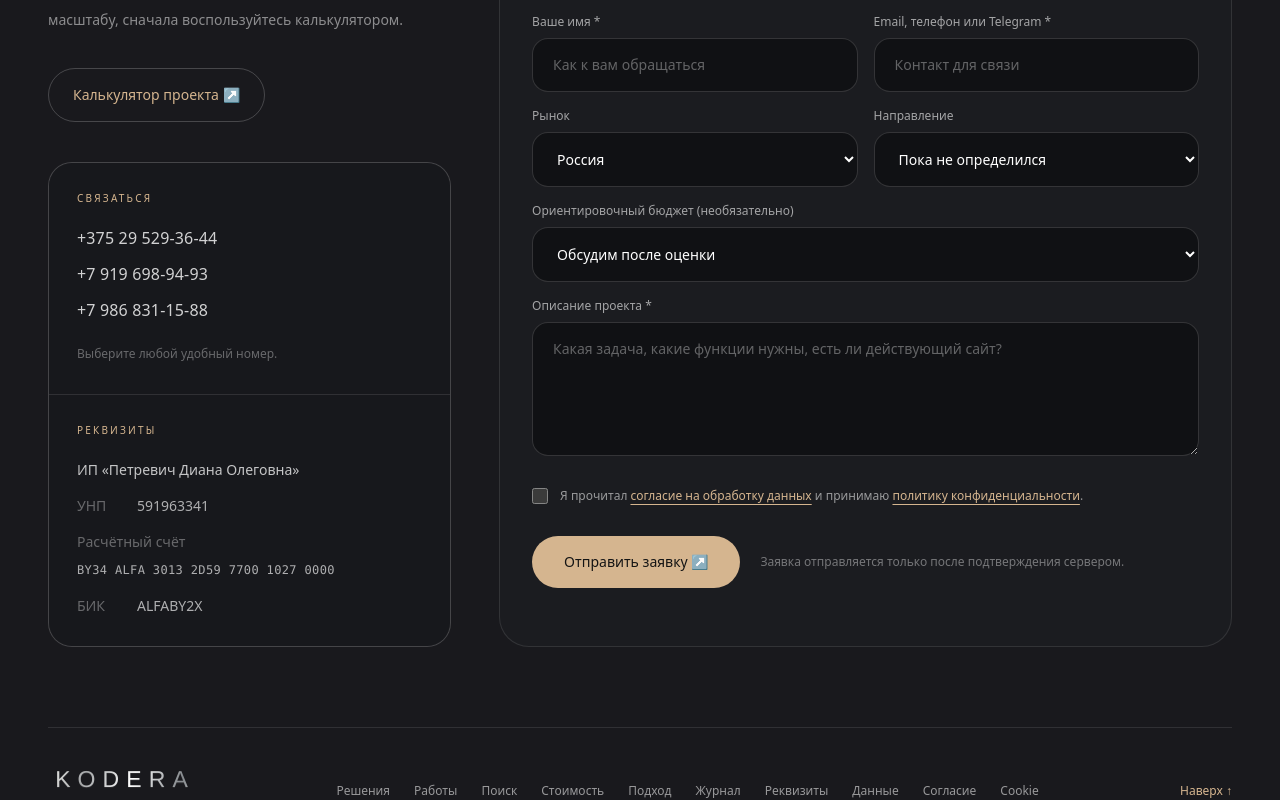
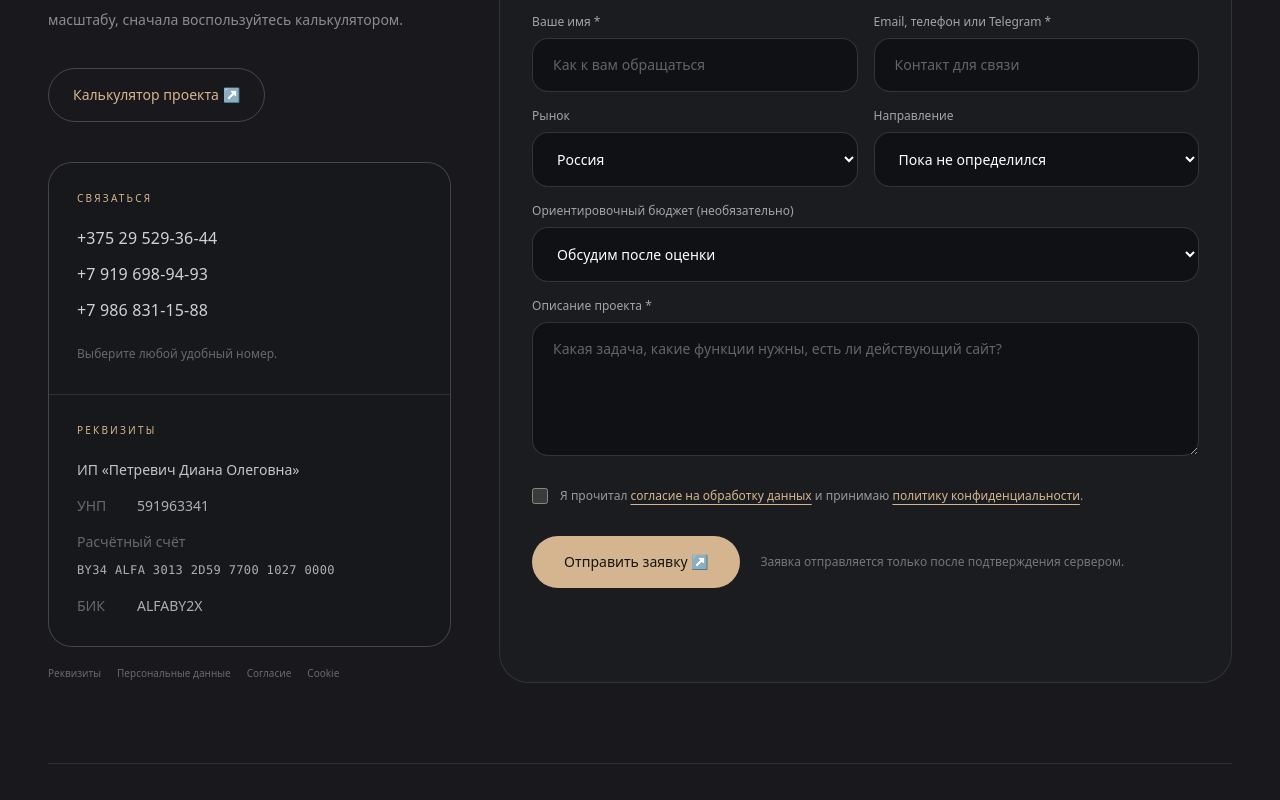
Before and after one commit to bdjsjss7-sys/kodera, a Next.js app: page / in a window 1280 px wide. Shown: the part 11200-12000 px from the top of the page. Built offline with nearby package versions, Linux system fonts and the light colour scheme; no server answers.

Commit message:
Complete legal disclosures and improve technical SEO

```diff
--- a/src/components/BusinessDetails.tsx
+++ b/src/components/BusinessDetails.tsx
@@ -1,3 +1,4 @@
+import Link from "next/link";
 type BusinessDetailsProps={compact?:boolean};
 
 const phones=[
@@ -26,5 +27,6 @@ export default function BusinessDetails({compact=false}:BusinessDetailsProps){
     </dl>
    </div>
   </div>
+  <nav aria-label="Правовая информация" className="mt-4 flex flex-wrap gap-x-4 gap-y-2 text-[10px] leading-5 text-white/35"><Link href="/legal" className="transition hover:text-[#d5b58f]">Реквизиты</Link><Link href="/privacy" className="transition hover:text-[#d5b58f]">Персональные данные</Link><Link href="/consent" className="transition hover:text-[#d5b58f]">Согласие</Link><Link href="/cookies" className="transition hover:text-[#d5b58f]">Cookie</Link></nav>
  </section>;
 }
```
